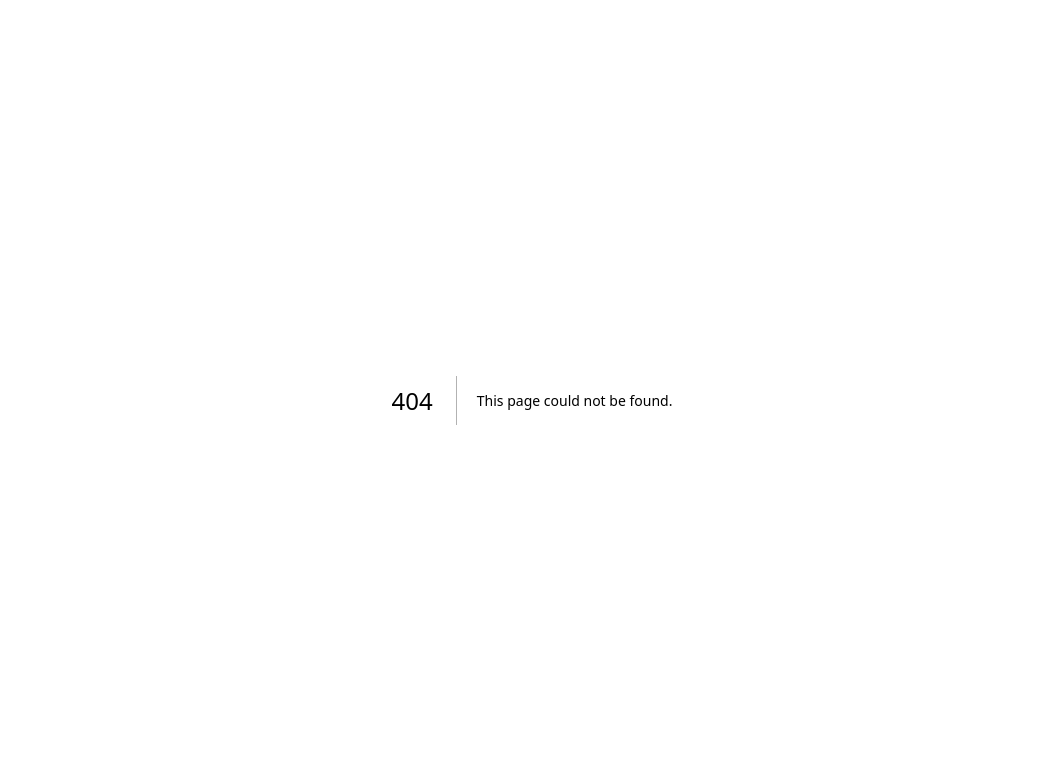
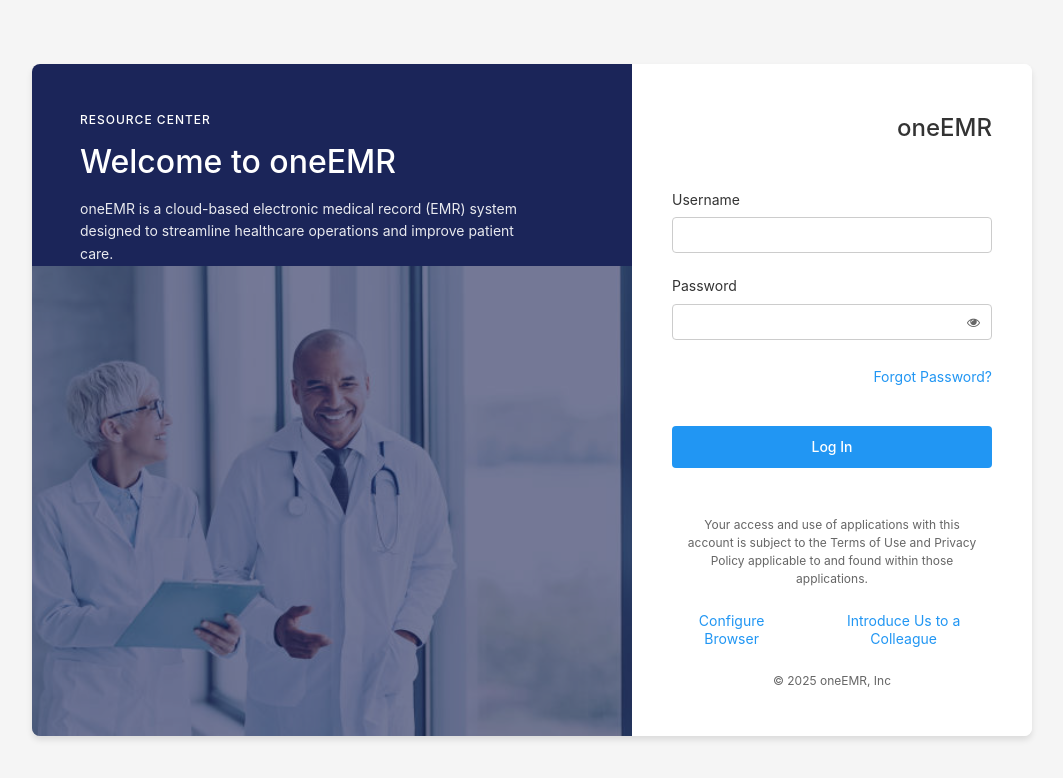
Before and after one commit to ambarc/mock-emr, a Next.js app: page /login in a window 1280 px wide. Before the commit this address had no page. Shown: the top 778 px of the page, without its empty margins (108-1171 px from the left). Built offline with nearby package versions, Linux system fonts and the light colour scheme.

Commit message:
login screen

```diff
--- a/app/globals.css
+++ b/app/globals.css
@@ -1367,3 +1367,196 @@
   font-size: 13px;
   color: var(--text-primary);
 }
+
+/* Login Page Styles */
+.login-page {
+  min-height: 100vh;
+  display: flex;
+  align-items: center;
+  justify-content: center;
+  background: #f5f5f5;
+  padding: 24px;
+}
+
+.login-content {
+  display: flex;
+  width: 1000px;
+  max-width: 100%;
+  background: white;
+  border-radius: 8px;
+  overflow: hidden;
+  box-shadow: 0 4px 6px rgba(0, 0, 0, 0.1);
+}
+
+.login-left {
+  flex: 1;
+  background: #1B2559;
+  color: white;
+  position: relative;
+  overflow: hidden;
+  padding: 48px;
+  min-width: 520px;
+}
+
+.resource-center {
+  max-width: 520px;
+  position: relative;
+  z-index: 2;
+}
+
+.resource-center h2 {
+  font-size: 12px;
+  font-weight: 500;
+  margin-bottom: 16px;
+  letter-spacing: 1px;
+}
+
+.resource-center h1 {
+  font-size: 32px;
+  font-weight: 500;
+  margin-bottom: 16px;
+  line-height: 1.2;
+}
+
+.resource-center p {
+  font-size: 14px;
+  line-height: 1.6;
+  margin-bottom: 24px;
+  opacity: 0.9;
+  max-width: 440px;
+}
+
+.login-image {
+  position: absolute;
+  bottom: 0;
+  left: 0;
+  width: 100%;
+  height: 70%;
+  object-fit: cover;
+  opacity: 0.4;
+}
+
+.login-right {
+  width: 400px;
+  background: white;
+  padding: 48px 40px;
+  display: flex;
+  flex-direction: column;
+}
+
+.login-form-container {
+  width: 100%;
+}
+
+.login-logo {
+  text-align: right;
+  margin-bottom: 48px;
+}
+
+.login-logo h1 {
+  font-size: 24px;
+  font-weight: 500;
+  color: var(--text-primary);
+}
+
+.login-form {
+  display: flex;
+  flex-direction: column;
+  gap: 24px;
+}
+
+.form-group {
+  display: flex;
+  flex-direction: column;
+  gap: 8px;
+}
+
+.form-group label {
+  font-size: 14px;
+  color: var(--text-primary);
+}
+
+.form-group input {
+  padding: 8px 12px;
+  border: 1px solid var(--border-color);
+  border-radius: 4px;
+  font-size: 14px;
+  width: 100%;
+}
+
+.password-input {
+  position: relative;
+}
+
+.password-toggle {
+  position: absolute;
+  right: 12px;
+  top: 50%;
+  transform: translateY(-50%);
+  background: none;
+  border: none;
+  color: var(--text-secondary);
+  cursor: pointer;
+  padding: 0;
+}
+
+.forgot-password-container {
+  text-align: right;
+  margin: 4px 0 16px;
+}
+
+.forgot-password {
+  color: #2196F3;
+  text-decoration: none;
+  font-size: 14px;
+}
+
+.login-button {
+  background: #2196F3;
+  color: white;
+  border: none;
+  padding: 12px;
+  border-radius: 4px;
+  font-size: 14px;
+  font-weight: 500;
+  cursor: pointer;
+  transition: background-color 0.2s;
+  width: 100%;
+}
+
+.login-button:hover {
+  background: #1976d2;
+}
+
+.login-footer {
+  margin-top: 48px;
+  text-align: center;
+}
+
+.login-footer p {
+  font-size: 12px;
+  color: var(--text-secondary);
+  line-height: 1.5;
+  margin-bottom: 24px;
+  max-width: 300px;
+  margin-left: auto;
+  margin-right: auto;
+}
+
+.footer-links {
+  display: flex;
+  justify-content: center;
+  gap: 24px;
+  margin-bottom: 24px;
+}
+
+.footer-links a {
+  color: #2196F3;
+  text-decoration: none;
+  font-size: 14px;
+}
+
+.copyright {
+  font-size: 12px;
+  color: var(--text-secondary);
+}
--- /dev/null
+++ b/app/login/page.tsx
@@ -0,0 +1,88 @@
+'use client';
+
+import React from 'react';
+import { useRouter } from 'next/navigation';
+import Image from 'next/image';
+
+export default function LoginPage() {
+  const router = useRouter();
+
+  const handleSubmit = (e: React.FormEvent<HTMLFormElement>) => {
+    e.preventDefault();
+    router.push('/');
+  };
+
+  return (
+    <div className="login-page">
+      <div className="login-content">
+        <div className="login-left">
+          <div className="resource-center">
+            <h2>RESOURCE CENTER</h2>
+            <h1>Welcome to oneEMR</h1>
+            <p>
+              oneEMR is a cloud-based electronic medical record (EMR) system designed to streamline healthcare operations and improve patient care.
+            </p>
+          </div>
+          <Image
+            src="/doctors.jpg"
+            alt="Healthcare professionals"
+            width={800}
+            height={600}
+            className="login-image"
+            priority
+          />
+        </div>
+        <div className="login-right">
+          <div className="login-form-container">
+            <div className="login-logo">
+              <h1>oneEMR</h1>
+            </div>
+            <form onSubmit={handleSubmit} className="login-form">
+              <div className="form-group">
+                <label htmlFor="username">Username</label>
+                <input
+                  type="text"
+                  id="username"
+                  name="username"
+                  autoComplete="username"
+                />
+              </div>
+              <div className="form-group">
+                <label htmlFor="password">Password</label>
+                <div className="password-input">
+                  <input
+                    type="password"
+                    id="password"
+                    name="password"
+                    autoComplete="current-password"
+                  />
+                  <button type="button" className="password-toggle">
+                    <i className="fa fa-eye"></i>
+                  </button>
+                </div>
+              </div>
+              <div className="forgot-password-container">
+                <a href="#" className="forgot-password">Forgot Password?</a>
+              </div>
+              <button type="submit" className="login-button">Log In</button>
+            </form>
+            <div className="login-footer">
+              <p>
+                Your access and use of applications with this account is subject
+                to the Terms of Use and Privacy Policy applicable to and found
+                within those applications.
+              </p>
+              <div className="footer-links">
+                <a href="#">Configure Browser</a>
+                <a href="#">Introduce Us to a Colleague</a>
+              </div>
+              <div className="copyright">
+                © 2025 oneEMR, Inc
+              </div>
+            </div>
+          </div>
+        </div>
+      </div>
+    </div>
+  );
+}
```
Also changed, not shown: public/doctors.jpg (added).
